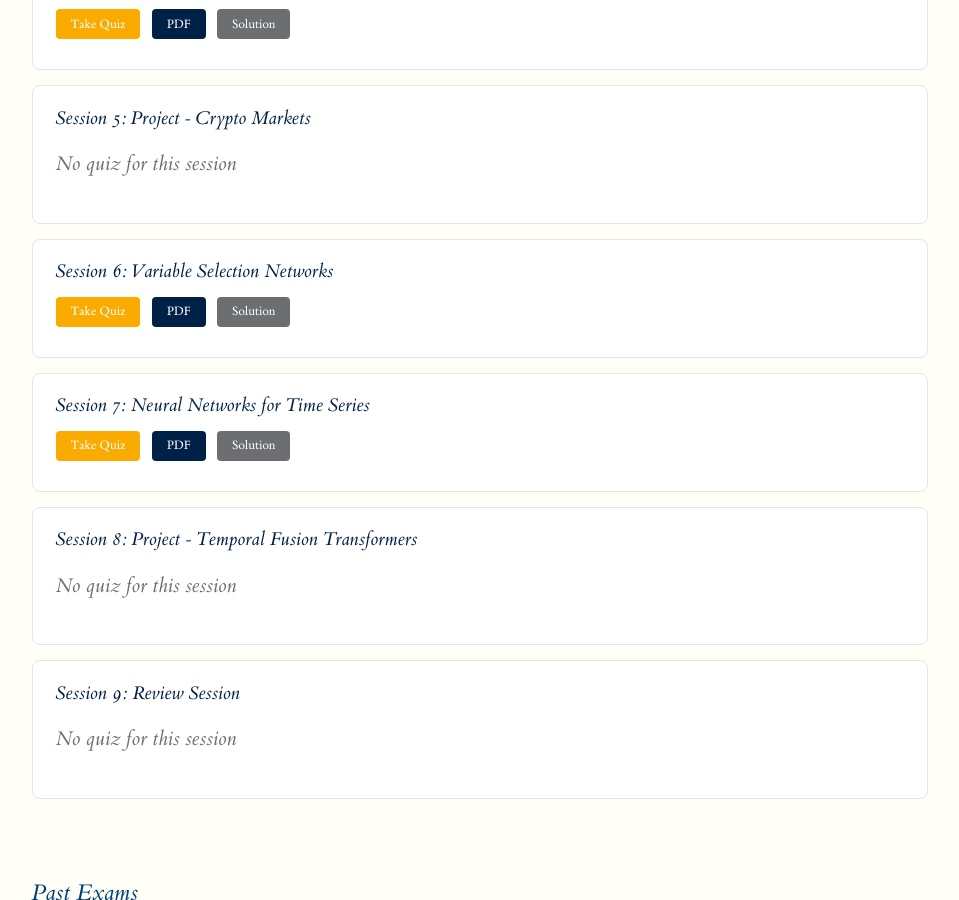
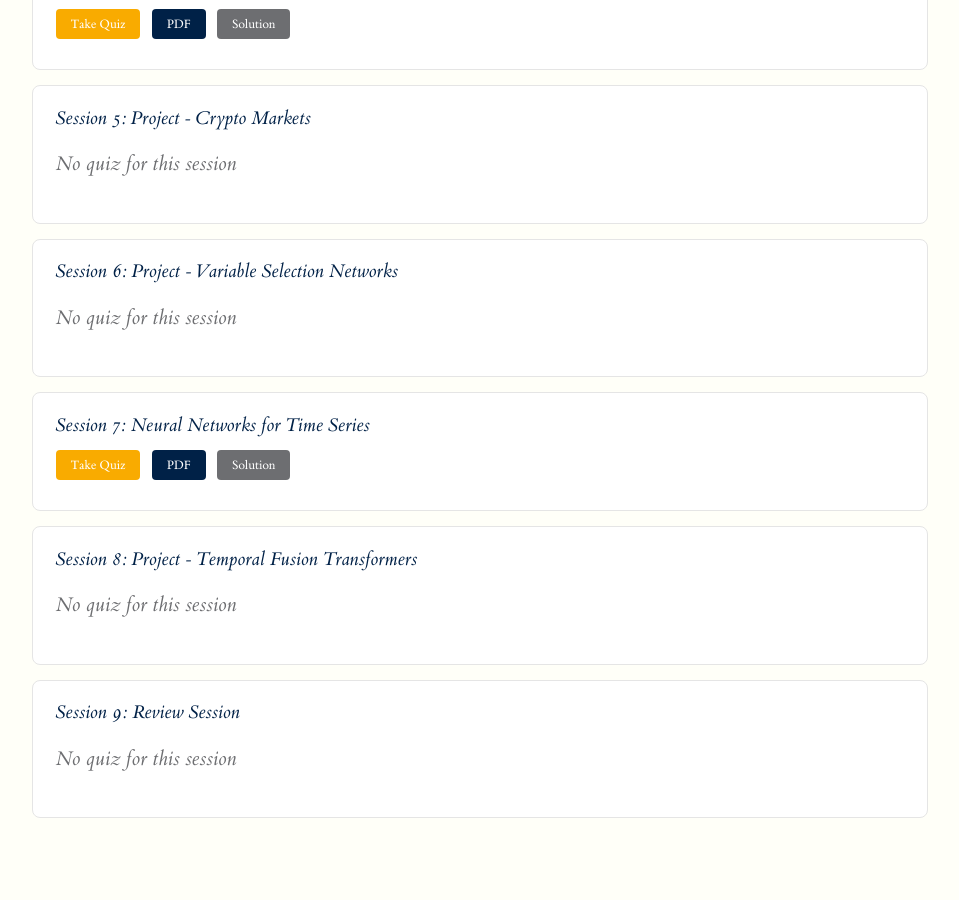
Before and after one commit to hm-ai/BUSI70575, a Jekyll site: the page built from assessments.md, in a window 1280 px wide and 900 px high, scrolled down 896 px. Shown: the whole window, without its empty margins (160-1119 px from the left). Built offline with Jekyll 4.4.1, drawn with Linux system fonts in a browser that asks for light colours.

Commit message:
Add Lecture 7, mark Session 6 as project, retitle Optional Session 3
Remove the placeholder quiz for Session 6 and label it as a Project on
the assessments page. Retitle Optional Session 3 to "Position Sizing
with the Metamodel" on both the home schedule and the syllabus.

Co-Authored-By: Claude Opus 4.6 (1M context) <noreply@anthropic.com>

```diff
--- a/assessments.md
+++ b/assessments.md
@@ -66,12 +66,8 @@ permalink: /assessments/
       </div>
 
       <div class="assessment-card">
-        <h3>Session 6: Variable Selection Networks</h3>
-        <div class="assessment-links">
-          <a href="#" class="btn btn-colab">Take Quiz</a>
-          <a href="{{ site.baseurl }}/Quiz/Quiz_6.pdf" class="btn">PDF</a>
-          <a href="{{ site.baseurl }}/Solution_Quiz/Solution_Quiz_6.pdf" class="btn btn-solution">Solution</a>
-        </div>
+        <h3>Session 6: Project - Variable Selection Networks</h3>
+        <p class="coming-soon">No quiz for this session</p>
       </div>
 
       <div class="assessment-card">
```
Also changed, not shown: index.md (+1 -1 lines), syllabus.md (+1 -1 lines), 1 other file.
